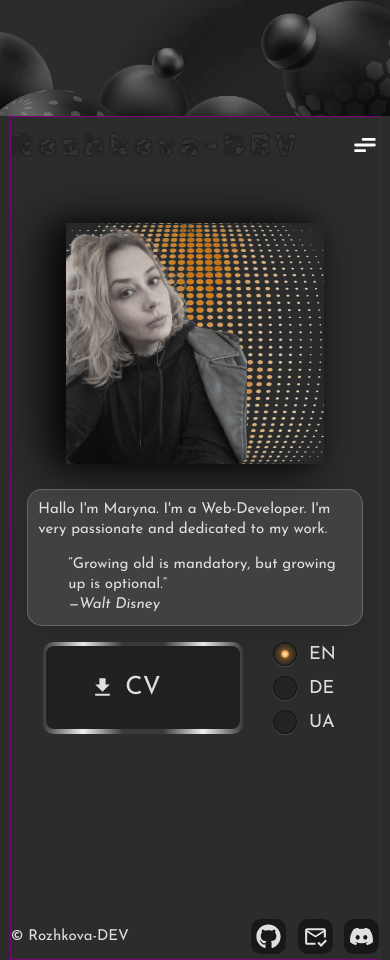
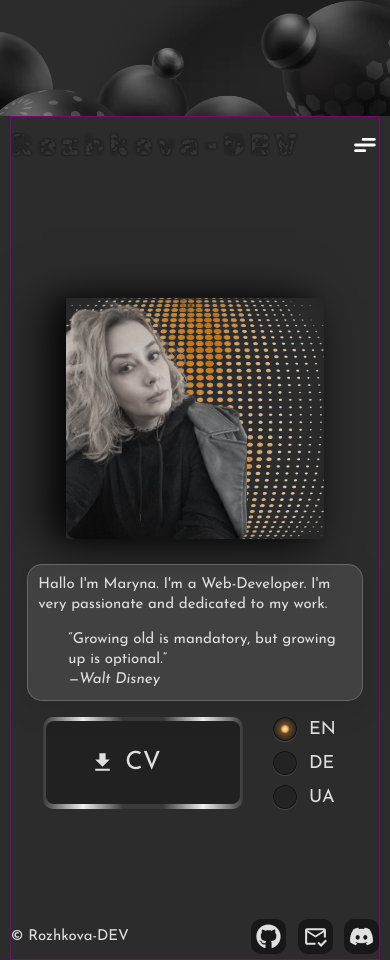
Before and after one commit to marrozhkova/portfolio, a React (Vite) app: page / in a window 390 px wide. Shown: the part 728-1688 px from the top of the page. Built offline with nearby package versions, Linux system fonts and the light colour scheme; a web font is replaced by a local one.

Commit message:
mobile header footer

```diff
--- a/src/styles/about.css
+++ b/src/styles/about.css
@@ -188,7 +188,7 @@
   .home-container-2 {
     justify-content: center;
     align-items: center;
-    padding-bottom: 40rem;
+    padding-bottom: 25rem;
   }
   .foto-div {
     width: 70%;
@@ -227,7 +227,7 @@
   .home-container-2 {
     justify-content: center;
     align-items: center;
-    padding-bottom: 40rem;
+    padding-bottom: 25rem;
   }
   .foto-div {
     width: 70%;
```
